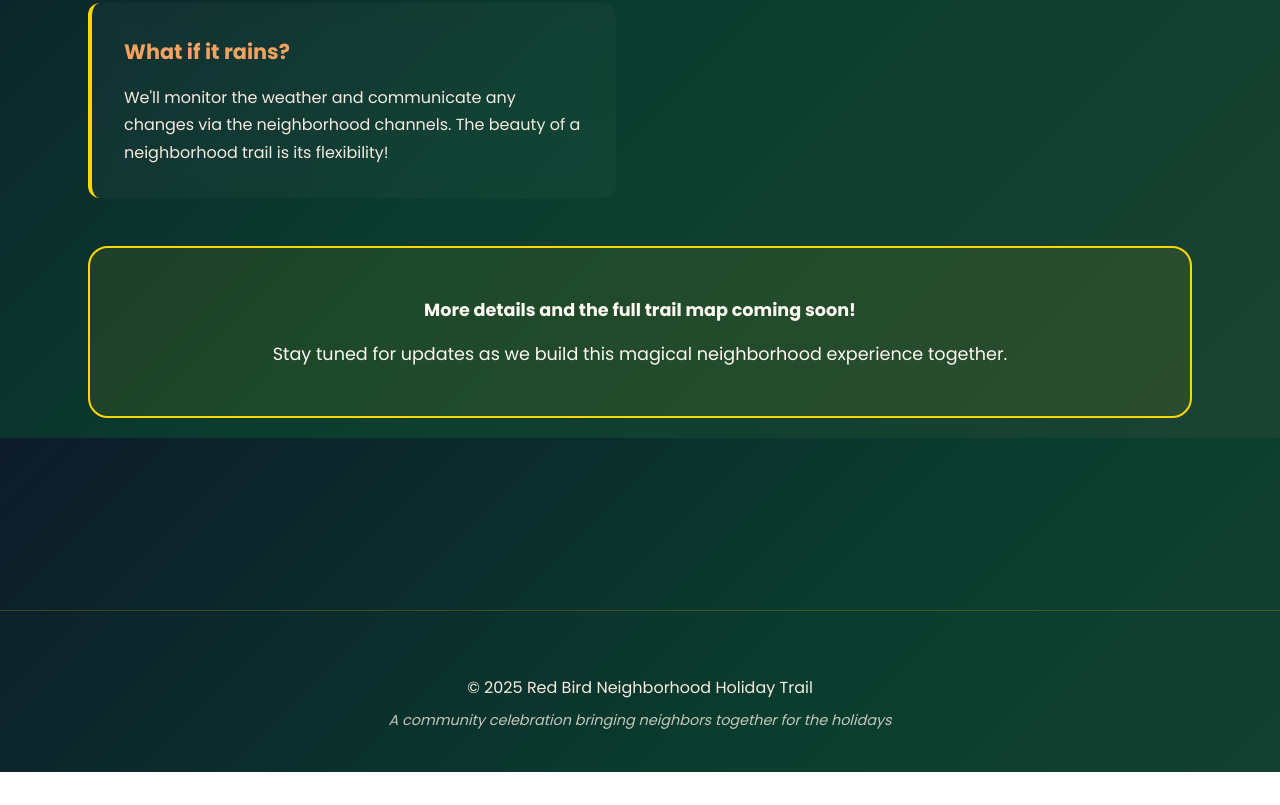
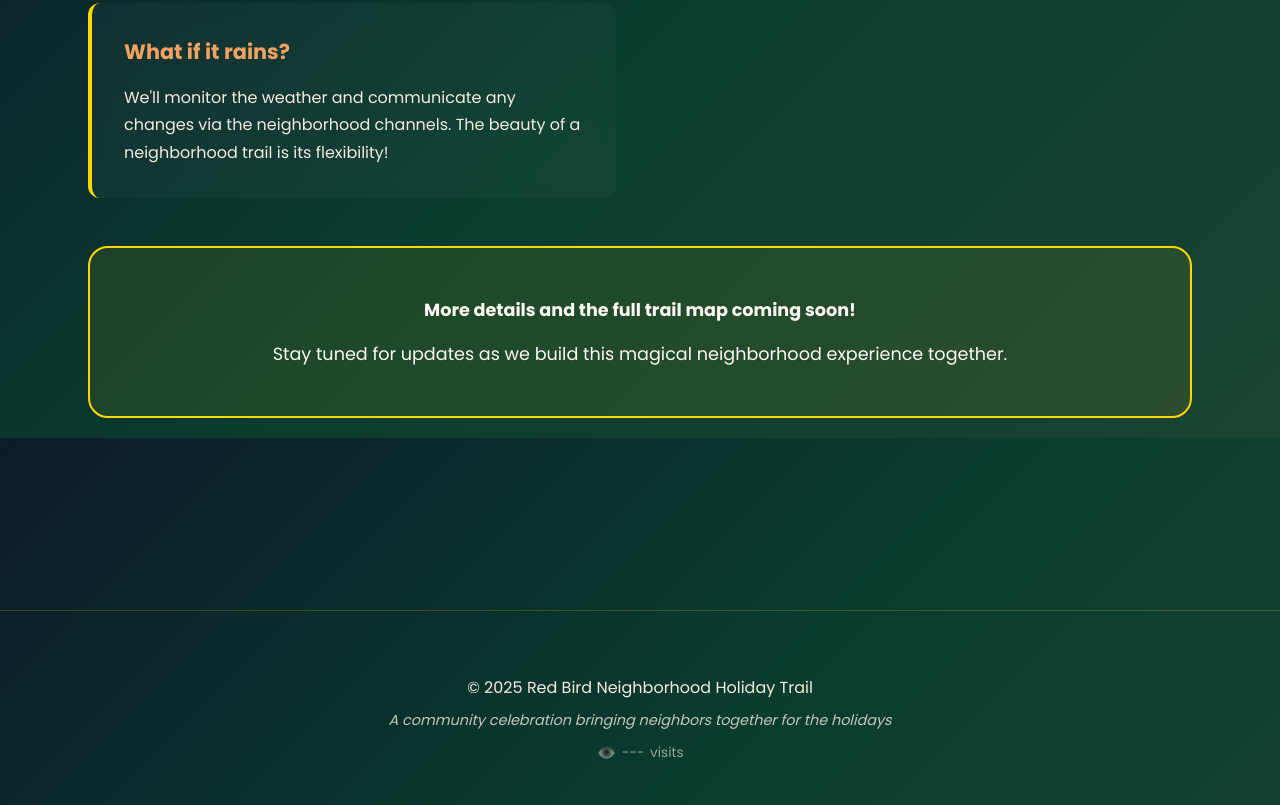
Before and after one commit to pdarleyjr/red-bird-holiday-trail, a plain HTML site: page index.html in a window 1280 px wide. Shown: the part 5162-5967 px from the top of the page. Before the commit the page ends 5934 px from the top, so only its background shows below. Drawn offline with nearby package versions, Linux system fonts and the light colour scheme; no server answers.

Commit message:
feat: add persistent view counter with CountAPI

```diff
--- a/index.html
+++ b/index.html
@@ -274,6 +274,10 @@
         <div class="container">
             <p>&copy; 2025 Red Bird Neighborhood Holiday Trail</p>
             <p class="footer-note">A community celebration bringing neighbors together for the holidays</p>
+            <p class="view-counter" id="viewCounter">
+                <span class="view-icon">👁️</span>
+                <span id="viewCount">Loading...</span> visits
+            </p>
         </div>
     </footer>
 
--- a/script.js
+++ b/script.js
@@ -420,6 +420,45 @@
     }
 
     // ===================================
+    // PERSISTENT VIEW COUNTER (CountAPI)
+    // ===================================
+
+    /**
+     * Fetch and display the view count using CountAPI
+     * CountAPI provides a free, persistent counter that never resets
+     * unless explicitly cleared by the namespace/key owner
+     */
+    (function initViewCounter() {
+        const viewCountElement = document.getElementById('viewCount');
+
+        if (!viewCountElement) return;
+
+        // Use CountAPI to track page views
+        // Format: https://api.countapi.xyz/hit/{namespace}/{key}
+        // This increments the counter and returns the new value
+        const namespace = 'red-bird-holiday-trail';
+        const key = 'site-visits';
+        const apiUrl = `https://api.countapi.xyz/hit/${namespace}/${key}`;
+
+        // Fetch the count
+        fetch(apiUrl)
+            .then(response => response.json())
+            .then(data => {
+                if (data && typeof data.value === 'number') {
+                    // Format the number with commas for readability
+                    const formattedCount = data.value.toLocaleString();
+                    viewCountElement.textContent = formattedCount;
+                } else {
+                    viewCountElement.textContent = '---';
+                }
+            })
+            .catch(error => {
+                console.error('[View Counter] Failed to fetch count:', error);
+                viewCountElement.textContent = '---';
+            });
+    })();
+
+    // ===================================
     // SERVICE WORKER REGISTRATION (PWA)
     // ===================================
 
--- a/styles.css
+++ b/styles.css
@@ -548,6 +548,32 @@ footer p {
     opacity: 0.8;
 }
 
+.view-counter {
+    font-size: clamp(0.75rem, 2.5vw, 0.85rem);
+    color: var(--soft-beige);
+    opacity: 0.6;
+    margin-top: var(--spacing-xs);
+    display: flex;
+    align-items: center;
+    justify-content: center;
+    gap: 0.35rem;
+    transition: opacity 0.3s ease;
+}
+
+.view-counter:hover {
+    opacity: 0.9;
+}
+
+.view-icon {
+    font-size: 1rem;
+    opacity: 0.7;
+}
+
+#viewCount {
+    font-variant-numeric: tabular-nums;
+    font-weight: 500;
+}
+
 /* ===================================
    ANIMATIONS
    =================================== */
```
